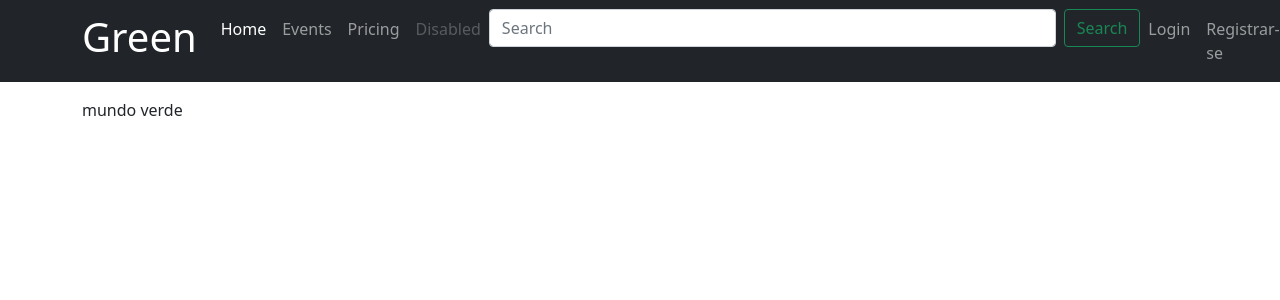
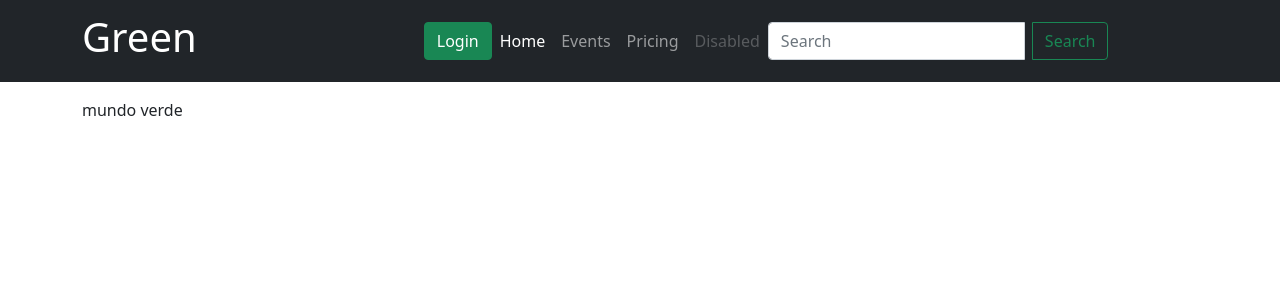
Before and after one commit to The-vinicius/verde, a Django app: page / in a window 1280 px wide. Shown: the top 300 px of the page. Run offline with Django 4.2, Linux system fonts and the light colour scheme; some libraries are stand-ins or nearby versions.

Commit message:
button login

```diff
--- a/templates/base/navbar.html
+++ b/templates/base/navbar.html
@@ -3,13 +3,20 @@
 {% url 'events:list' as events %}
 
 <nav class="navbar navbar-expand-lg navbar-dark bg-dark mb-3">
-  <div class="container">
+  <div class="container align-content-lg-center">
     <a class="navbar-brand" href="#"><h1>Green</h1></a>
+    <div class="d-flex justify-content-lg-end justify-content-end justify-content-sm-end col-lg-3 col-sm-8 col-6">
+        {% if request.user.is_authenticated %}
+          <a class="btn btn-danger" href="{% url 'logout' %}">Logout</a>
+        {% else %}
+          <a class="btn btn-success" href="{% url 'login' %}">Login</a>
+        {% endif %}
+    </div>
     <button class="navbar-toggler" type="button" data-bs-toggle="collapse" data-bs-target="#navbarNav" aria-controls="navbarNav" aria-expanded="false" aria-label="Toggle navigation">
       <span class="navbar-toggler-icon"></span>
     </button>
-    <div class="collapse navbar-collapse" id="navbarNav">
-      <ul class="navbar-nav">
+    <div class="collapse navbar-collapse col-lg-3" id="navbarNav">
+      <ul class="navbar-nav mr-auto">
         <li class="nav-item">
           <a class="nav-link active" aria-current="page" href="{{ home }}">Home</a>
         </li>
@@ -22,25 +29,13 @@
         <li class="nav-item">
           <a class="nav-link disabled">Disabled</a>
         </li>
-        <li class="nav-item col-10">
-          <form class="d-flex">
-            <input class="form-control me-2" type="search" placeholder="Search" aria-label="Search">
-            <button class="btn btn-outline-success" type="submit">Search</button>
-          </form>
-        </li>
-        {% if request.user.is_authenticated %}
-        <li class="nav-item {% if request.path == login_url %} active {% endif %}">
-          <a class="nav-link" href="{% url 'logout' %}">Logout</a>
-        </li>
-        {% else %}
-        <li class="nav-item {% if request.path == login_url %} active {% endif %}">
-          <a class="nav-link" href="{% url 'login' %}">Login</a>
-        </li>
-        <li class="nav-item {% if request.path == register %} active {% endif %}">
-          <a class="nav-link" href="{% url 'signup' %}">Registrar-se</a>
-        </li>
-        {% endif %}
       </ul>
+        <form class="form my-2 my-lg-0">
+          <div class="input-group">
+          <input class="form-control me-2" type="search" placeholder="Search" aria-label="Search">
+          <button class="btn btn-outline-success" type="submit">Search</button>
+        </div>
+        </form>
     </div>
   </div>
 </nav>
```
